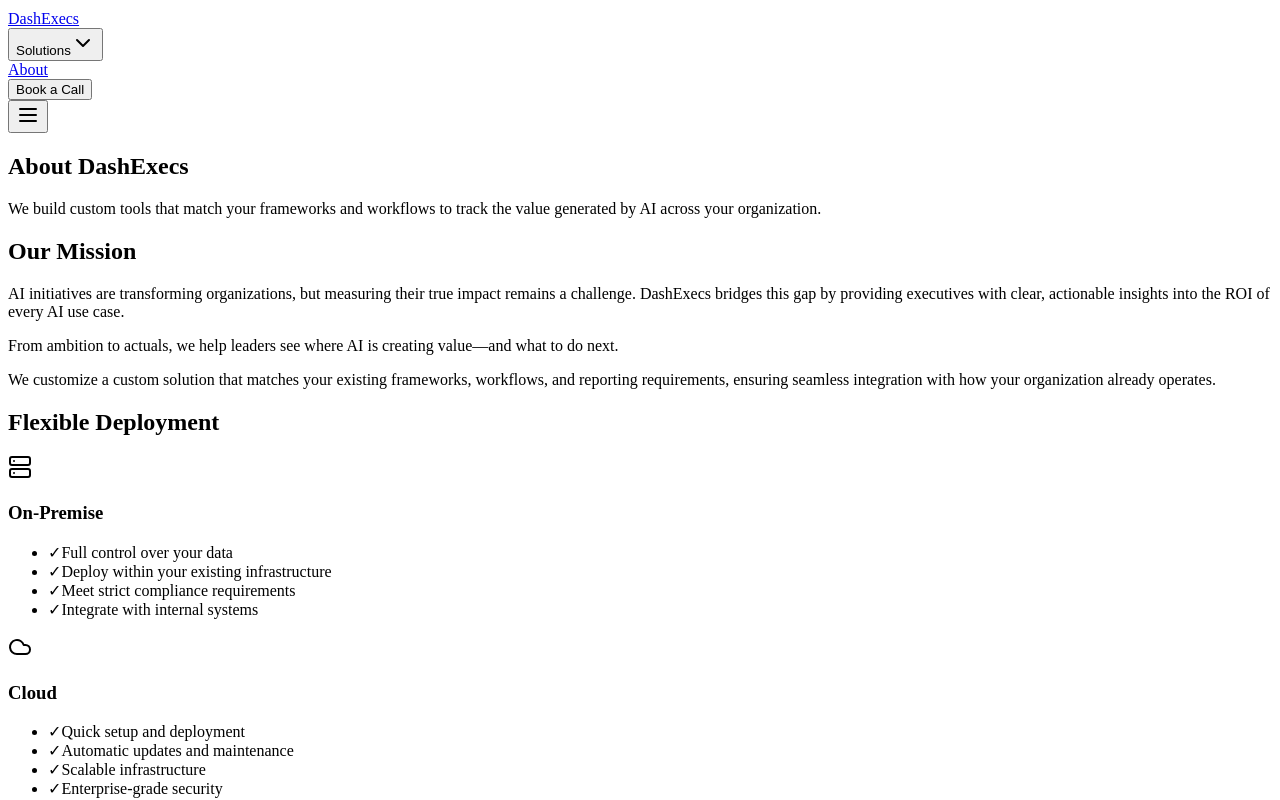
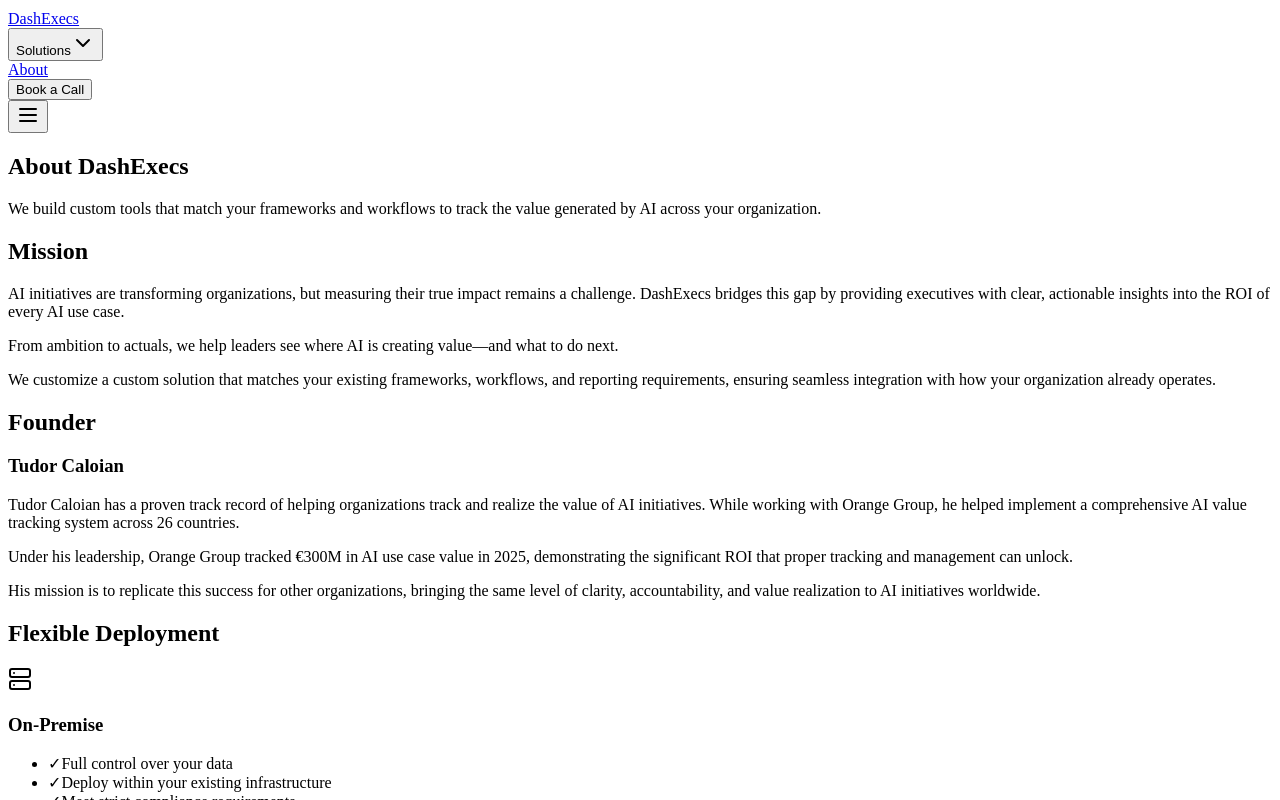
Before and after one commit to CyberTud/dashexecs-web, a React (Vite) app: page /about in a window 1280 px wide. Shown: the part 485-1285 px from the top of the page. Built offline with nearby package versions, Linux system fonts and the light colour scheme; the HTML template or start-up script is replaced by a standard one.

Commit message:
Add Founder section with Tudor Caloian's background and Orange Group achievements

```diff
--- a/src/pages/AboutPage.tsx
+++ b/src/pages/AboutPage.tsx
@@ -40,7 +40,7 @@
             className="max-w-4xl"
           >
             <h2 className="text-3xl md:text-4xl font-bold text-[#1a1a1a] mb-6">
-              Our Mission
+              Mission
             </h2>
             <p className="text-lg text-gray-600 mb-4">
               AI initiatives are transforming organizations, but measuring their true impact remains a challenge.
@@ -53,6 +53,40 @@
               We customize a custom solution that matches your existing frameworks, workflows, and reporting requirements,
               ensuring seamless integration with how your organization already operates.
             </p>
+          </motion.div>
+        </div>
+      </section>
+
+      {/* Founder */}
+      <section className="py-16 px-4 sm:px-6 lg:px-8">
+        <div className="max-w-7xl mx-auto">
+          <motion.div
+            initial={{ opacity: 0, y: 20 }}
+            whileInView={{ opacity: 1, y: 0 }}
+            viewport={{ once: true }}
+            transition={{ duration: 0.6 }}
+            className="max-w-4xl"
+          >
+            <h2 className="text-3xl md:text-4xl font-bold text-[#1a1a1a] mb-6">
+              Founder
+            </h2>
+            <div className="mb-6">
+              <h3 className="text-2xl font-bold text-[#1a1a1a] mb-4">
+                Tudor Caloian
+              </h3>
+              <p className="text-lg text-gray-600 mb-4">
+                Tudor Caloian has a proven track record of helping organizations track and realize the value of AI initiatives.
+                While working with Orange Group, he helped implement a comprehensive AI value tracking system across 26 countries.
+              </p>
+              <p className="text-lg text-gray-600 mb-4">
+                Under his leadership, Orange Group tracked <span className="font-bold text-[#1a1a1a]">€300M in AI use case value in 2025</span>,
+                demonstrating the significant ROI that proper tracking and management can unlock.
+              </p>
+              <p className="text-lg text-gray-600">
+                His mission is to replicate this success for other organizations, bringing the same level of clarity,
+                accountability, and value realization to AI initiatives worldwide.
+              </p>
+            </div>
           </motion.div>
         </div>
       </section>
```
